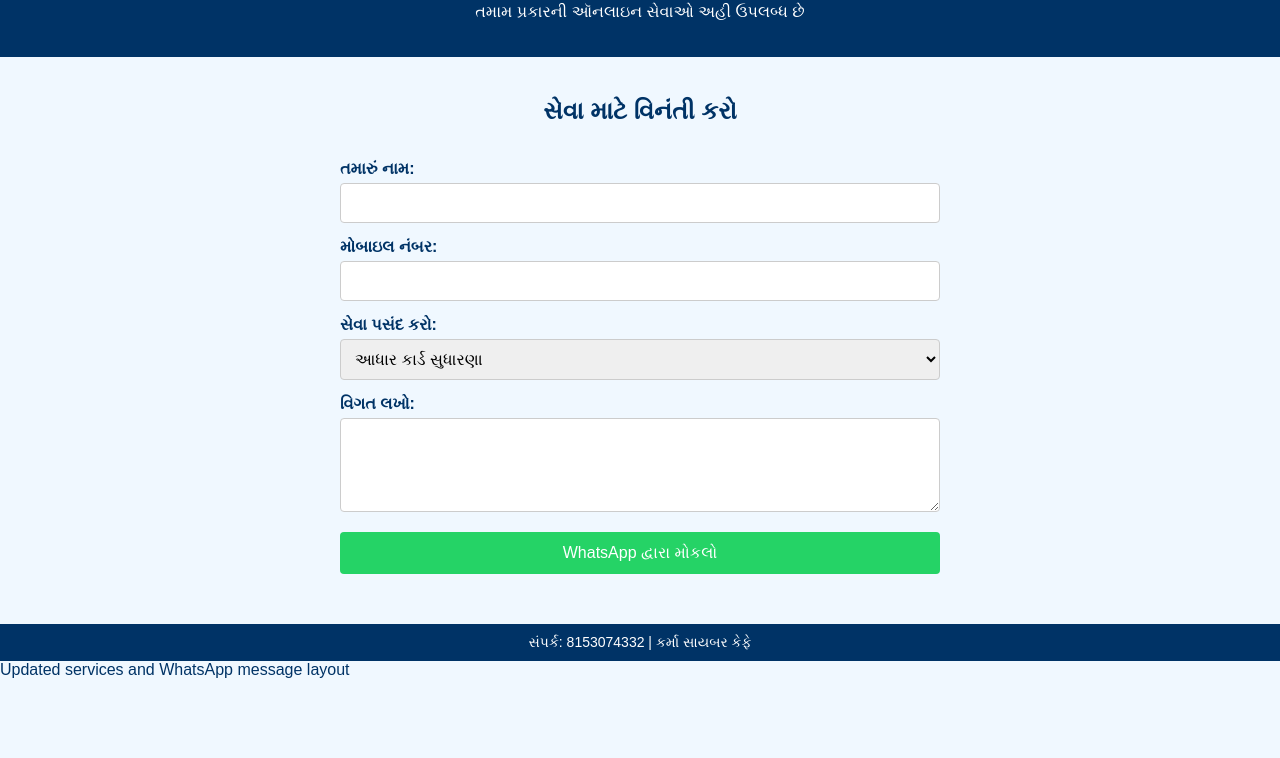
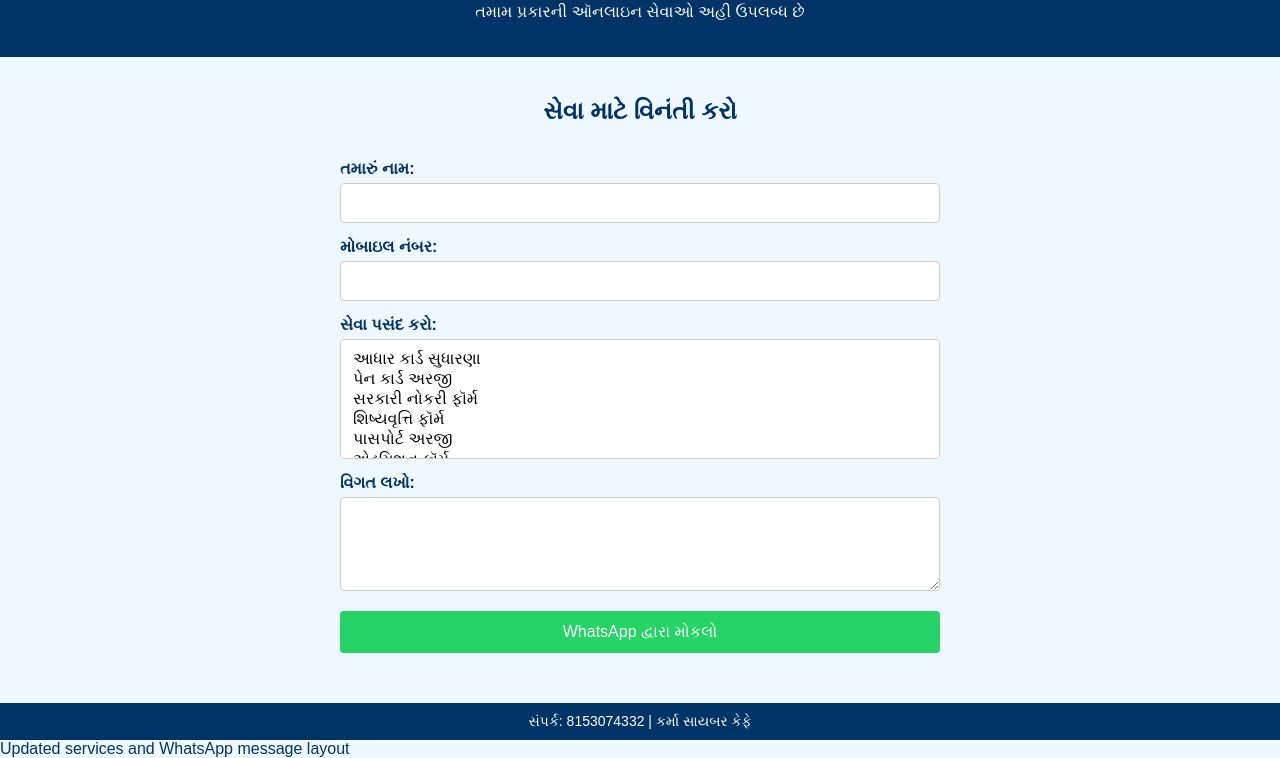
Before and after one commit to hemes07/karma-cyber-cafe, a plain HTML site: page index.html in a window 1280 px wide. Shown: the part 97-855 px from the top of the page. Before the commit the page ends 800 px from the top, so only its background shows below. Drawn offline with Linux system fonts and the light colour scheme.

Commit message:
Update index.html

```diff
--- a/index.html
+++ b/index.html
@@ -43,6 +43,10 @@
       border: 1px solid #ccc;
       border-radius: 4px;
       font-size: 16px;
+    }
+    .service-select {
+      height: 120px;
+      overflow-y: scroll;
     }
     .whatsapp-button {
       margin-top: 20px;
@@ -95,7 +99,7 @@
       <input type="tel" id="phone" name="phone" required>
 
       <label for="service">સેવા પસંદ કરો:</label>
-      <select id="service" name="service">
+      <select id="service" name="service" size="10" class="service-select">
         <option value="આધાર કાર્ડ સુધારણા">આધાર કાર્ડ સુધારણા</option>
         <option value="પેન કાર્ડ અરજી">પેન કાર્ડ અરજી</option>
         <option value="સરકારી નોકરી ફૉર્મ">સરકારી નોકરી ફૉર્મ</option>
@@ -120,4 +124,6 @@
   </footer>
 </body>
 </html>
+
+
 Updated services and WhatsApp message layout
```
